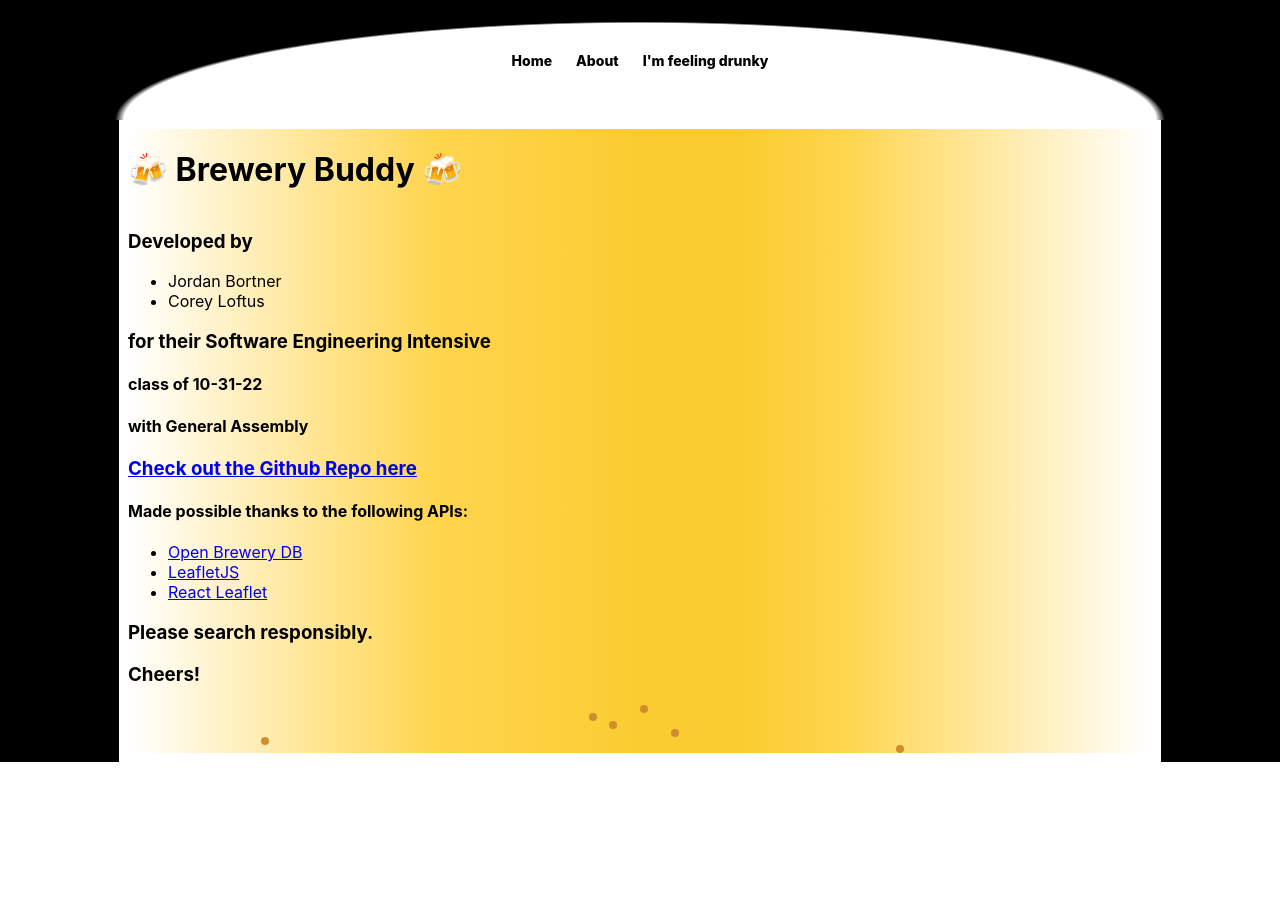
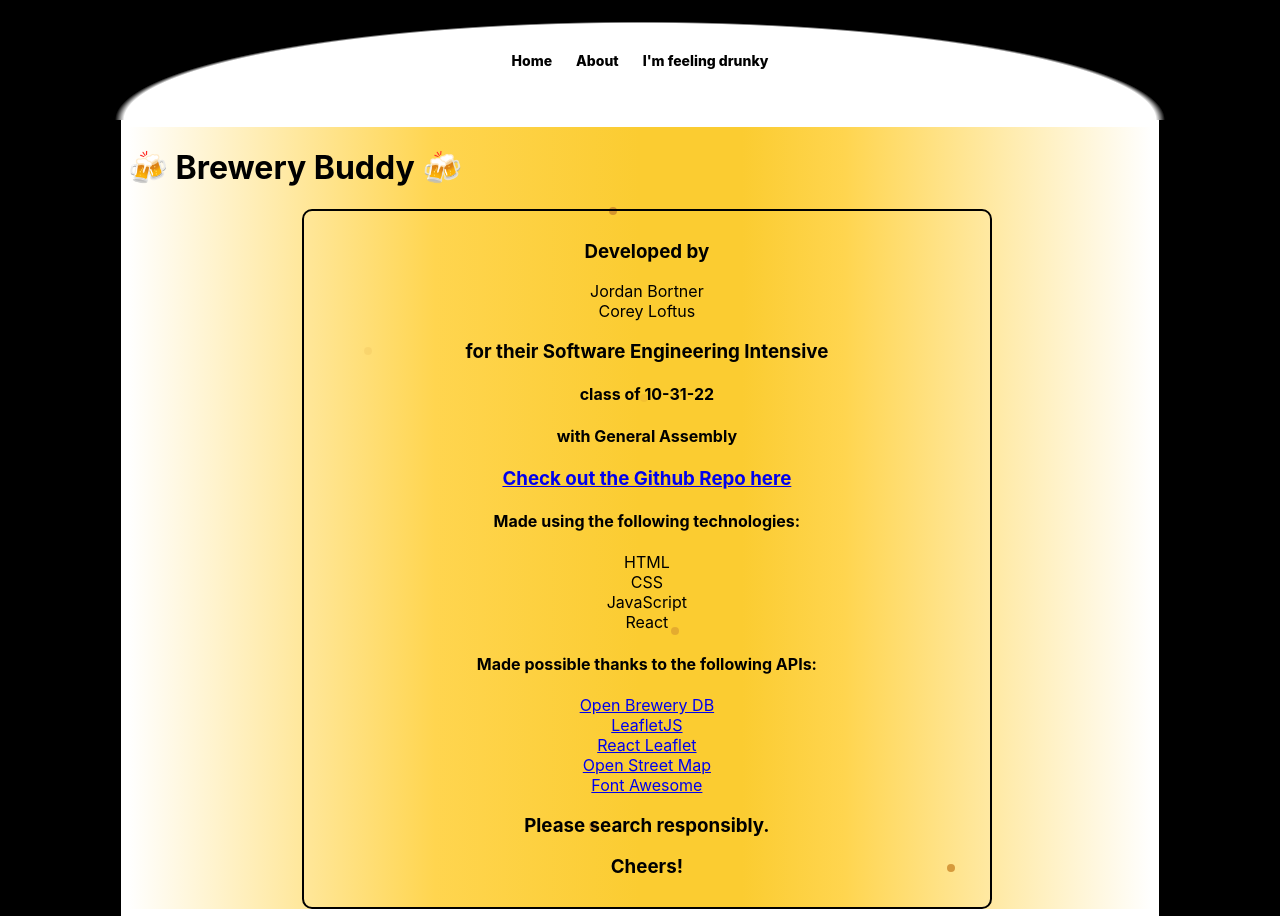
Before and after one commit to jordbort/project-2-brewery-app, a React (Create React App) app: page /about in a window 1280 px wide. Before the commit the page ends 800 px from the top, so only its background shows below. Built offline with nearby package versions, Linux system fonts and the light colour scheme.

Commit message:
Bubbles Animation working! Map container holds space in case of empty map.

```diff
--- a/src/About.css
+++ b/src/About.css
@@ -6,7 +6,7 @@
     width:65%;
     position:relative;
     left:17%;
-  /* border:2px solid red; */
+    z-index:2;
   }
   .about-container > ul {
     margin:10;
--- a/src/App.css
+++ b/src/App.css
@@ -11,7 +11,8 @@
   flex-flow:column;
   width:80%;
   min-height:80%;
-  border:9px solid white;
+  border:7px solid white;
+  position:relative;
 }
 .nav {
   display:flex;
@@ -32,7 +33,7 @@
   text-decoration: none;
 }
 .inner-bubbles {
-  position:relative;
+  position:absolute;
   bottom:0;
   height:8px;
   width:8px;
@@ -41,39 +42,50 @@
 }
 .inner-bubble-1 {
   left:50%;
-  animation:inner-bubble-up 1.5s linear forwards infinite;
+  animation: inner-bubble-up 1.5s linear 2.9s forwards infinite;
 }
 .inner-bubble-2 {
   left:45%;
-  animation:inner-bubble-up 1.5s linear forwards 0.2s infinite;
+  animation:inner-bubble-up 2.5s linear 2.7s forwards infinite;
 }
 .inner-bubble-3 {
   left:47%;
-  animation:inner-bubble-up 1.5s linear forwards 0.5s infinite;
+  animation:inner-bubble-up 1.5s linear 2.5s forwards infinite;
 }
 .inner-bubble-4 {
   left:53%;
-  animation:inner-bubble-up 1.5s linear forwards 0.7s infinite;
+  animation:inner-bubble-up 2s linear 2.7s forwards infinite;
 }
 .inner-bubble-5 {
-  left:13%;
-  animation:inner-bubble-up 1.5s linear forwards 1.8s infinite;
+  left:23%;
+  animation:inner-bubble-up 1.5s linear 2.8s forwards infinite;
 }
 .inner-bubble-6 {
-  left:75%;
-  animation:inner-bubble-up 1.5s linear forwards 3.9s infinite;
+  left:80%;
+  animation: inner-bubble-up 1.5s linear 3.9s forwards infinite;
 }
 @keyframes inner-bubble-up {
   0% {
-    bottom:0;
+    bottom: 0;
+    opacity: 0.9;;
+  }
+  90% {
+    opacity:0.0;
   }
   100% {
-    bottom:100%;
+    bottom: 90%;
   }
 }
+
+
 /* Corey TO DO */
-  /* bubbles animation */
+
   /* 2 sitewide fonts */
+    /*  */
+
+  /* DONE */
+    /* update ABOUT.JS w/ technologies used -- include FontAwesome, OpenStreetMap */
+    /* bubbles animation */
 
 /* Jordan TO DO */
   /* results page styling */
@@ -98,7 +110,5 @@
 
 /* MAYBE still to do? */
     /* styling for Brewery results page */
-      /* need to add a div w/ className "all-search-results-container" */
       /* map component re-center pointer or re-render map component */
     /* map styling -> re-size for smaller size window */
-    /* bubbles keyframes animation */
--- a/src/App.js
+++ b/src/App.js
@@ -15,7 +15,6 @@ import About from './pages/About'
 import Brewery from './pages/Brewery'
 
 function App() {
-  library.add(faMapLocationDot)
     return (
         <div>
             <Nav />
--- a/src/Brewery.css
+++ b/src/Brewery.css
@@ -2,9 +2,12 @@
     display:flex;
     justify-content: space-evenly;
     margin:20px;
+    z-index: 2;
   }
   .map-container{
     padding:10px;
+    height:350px;
+    width:350px;
   }
   .brewery-name{
     font-size:30px;
--- a/src/pages/About.js
+++ b/src/pages/About.js
@@ -1,3 +1,4 @@
+import '../About.css'
 const About = (props) => {
     return (
         <nav className="about-container">
@@ -10,11 +11,20 @@ const About = (props) => {
         <h4> class of 10-31-22</h4>
         <h4>with General Assembly</h4>
         <h3><a href="https://github.com/jordbort/project-2-brewery-app" target="_blank" rel="noreferrer">Check out the Github Repo here</a></h3>
+        <h4>Made using the following technologies:</h4>
+            <ul>
+                <li>HTML</li>
+                <li>CSS</li>
+                <li>JavaScript</li>
+                <li>React</li>
+            </ul>
         <h4>Made possible thanks to the following APIs:</h4>
         <ul>
             <li><a href="https://www.openbrewerydb.org" target="_blank" rel="noreferrer">Open Brewery DB</a></li>
             <li><a href="https://leafletjs.com" target="_blank" rel="noreferrer">LeafletJS</a></li>
             <li><a href="https://react-leaflet.js.org" target="_blank" rel="noreferrer">React Leaflet</a></li>
+            <li><a href="https://www.openstreetmap.org/" target="_blank" rel="noreferrer">Open Street Map</a></li>
+            <li><a href="https://fontawesome.com/" target="_blank" rel="noreferrer">Font Awesome</a></li>
         </ul>
         <h3>Please search responsibly.</h3>
         <h3>Cheers!</h3>
--- a/src/pages/Brewery.js
+++ b/src/pages/Brewery.js
@@ -1,6 +1,7 @@
 import { useState, useEffect, useCallback } from "react"
 import { useParams } from "react-router"
 import Map from "../components/Map"
+import '../Brewery.css'
 
 const Brewery = (props) => {
     const [ brewery, setBrewery ] = useState([])
```
